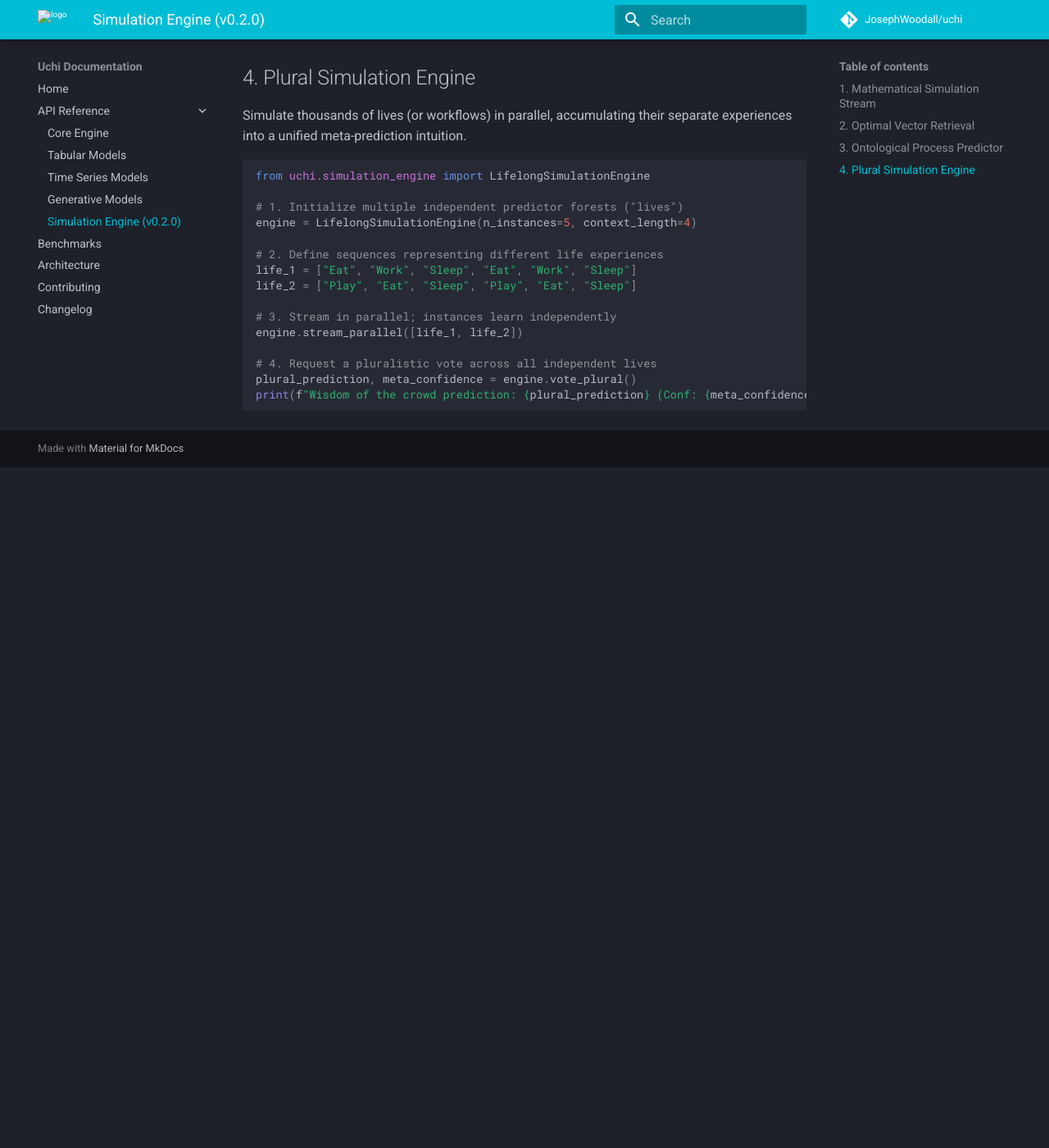
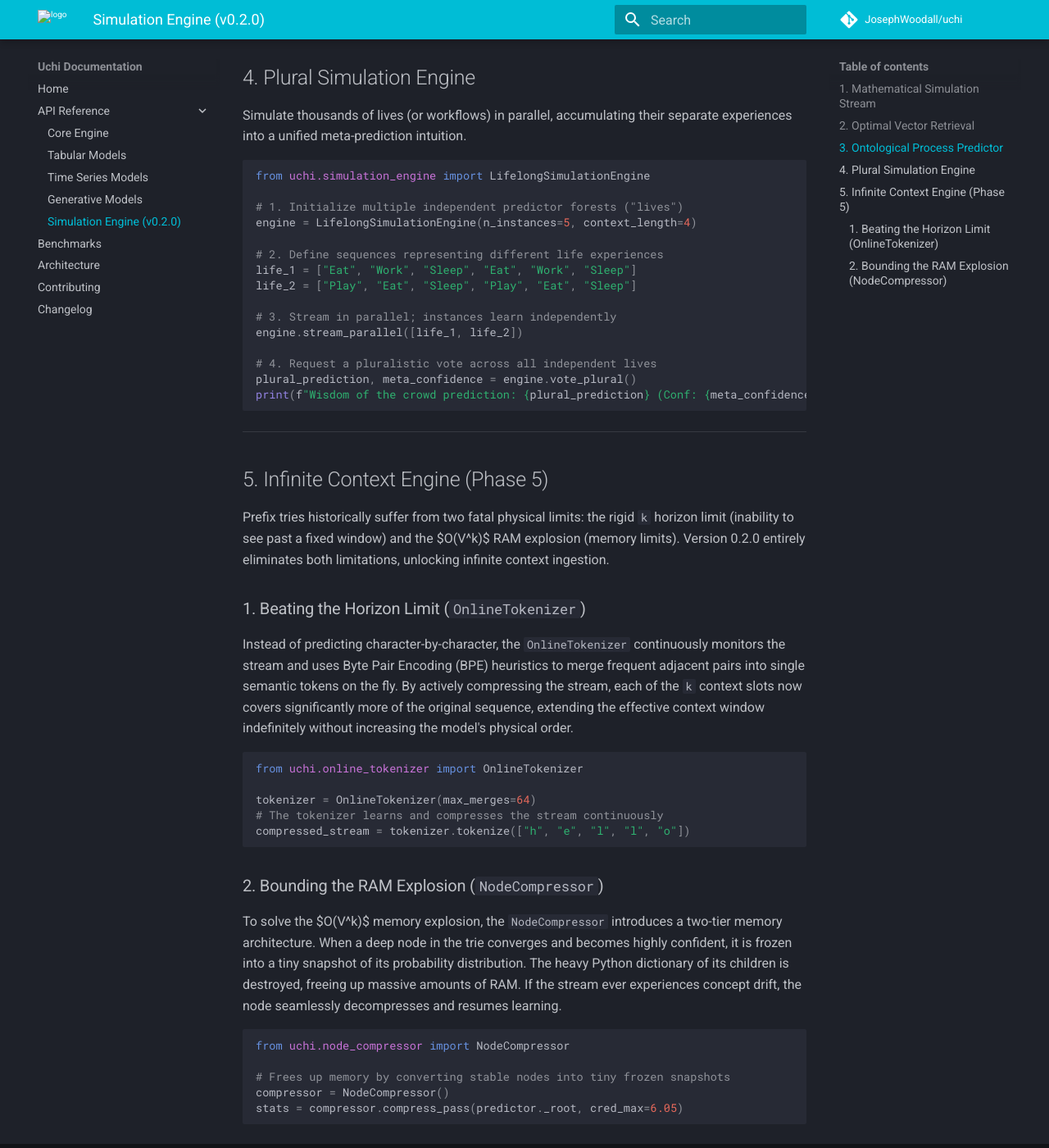
Before and after one commit to JosephWoodall/uchi, an MkDocs documentation site: the page built from docs/simulation-engine.md, in a window 1280 px wide and 1400 px high, scrolled down 1924 px. Shown: the whole window at 82% size. Built offline with MkDocs 1.6.1 and Material for MkDocs 9.7.7, drawn with Linux system fonts in a browser that asks for light colours; comment, search, counter and statistics services are not loaded; before the commit the page ends 2494 px from its top, so only the background shows below that.

Commit message:
docs: add Phase 5 Infinite Context Engine

````diff
--- a/docs/simulation-engine.md
+++ b/docs/simulation-engine.md
@@ -107,3 +107,31 @@ engine.stream_parallel([life_1, life_2])
 plural_prediction, meta_confidence = engine.vote_plural()
 print(f"Wisdom of the crowd prediction: {plural_prediction} (Conf: {meta_confidence:.2f})")
 ```
+
+---
+
+## 5. Infinite Context Engine (Phase 5)
+
+Prefix tries historically suffer from two fatal physical limits: the rigid `k` horizon limit (inability to see past a fixed window) and the $O(V^k)$ RAM explosion (memory limits). Version 0.2.0 entirely eliminates both limitations, unlocking infinite context ingestion.
+
+### 1. Beating the Horizon Limit (`OnlineTokenizer`)
+Instead of predicting character-by-character, the `OnlineTokenizer` continuously monitors the stream and uses Byte Pair Encoding (BPE) heuristics to merge frequent adjacent pairs into single semantic tokens on the fly. By actively compressing the stream, each of the `k` context slots now covers significantly more of the original sequence, extending the effective context window indefinitely without increasing the model's physical order.
+
+```python
+from uchi.online_tokenizer import OnlineTokenizer
+
+tokenizer = OnlineTokenizer(max_merges=64)
+# The tokenizer learns and compresses the stream continuously
+compressed_stream = tokenizer.tokenize(["h", "e", "l", "l", "o"])
+```
+
+### 2. Bounding the RAM Explosion (`NodeCompressor`)
+To solve the $O(V^k)$ memory explosion, the `NodeCompressor` introduces a two-tier memory architecture. When a deep node in the trie converges and becomes highly confident, it is frozen into a tiny snapshot of its probability distribution. The heavy Python dictionary of its children is destroyed, freeing up massive amounts of RAM. If the stream ever experiences concept drift, the node seamlessly decompresses and resumes learning.
+
+```python
+from uchi.node_compressor import NodeCompressor
+
+# Frees up memory by converting stable nodes into tiny frozen snapshots
+compressor = NodeCompressor()
+stats = compressor.compress_pass(predictor._root, cred_max=6.05)
+```
````
